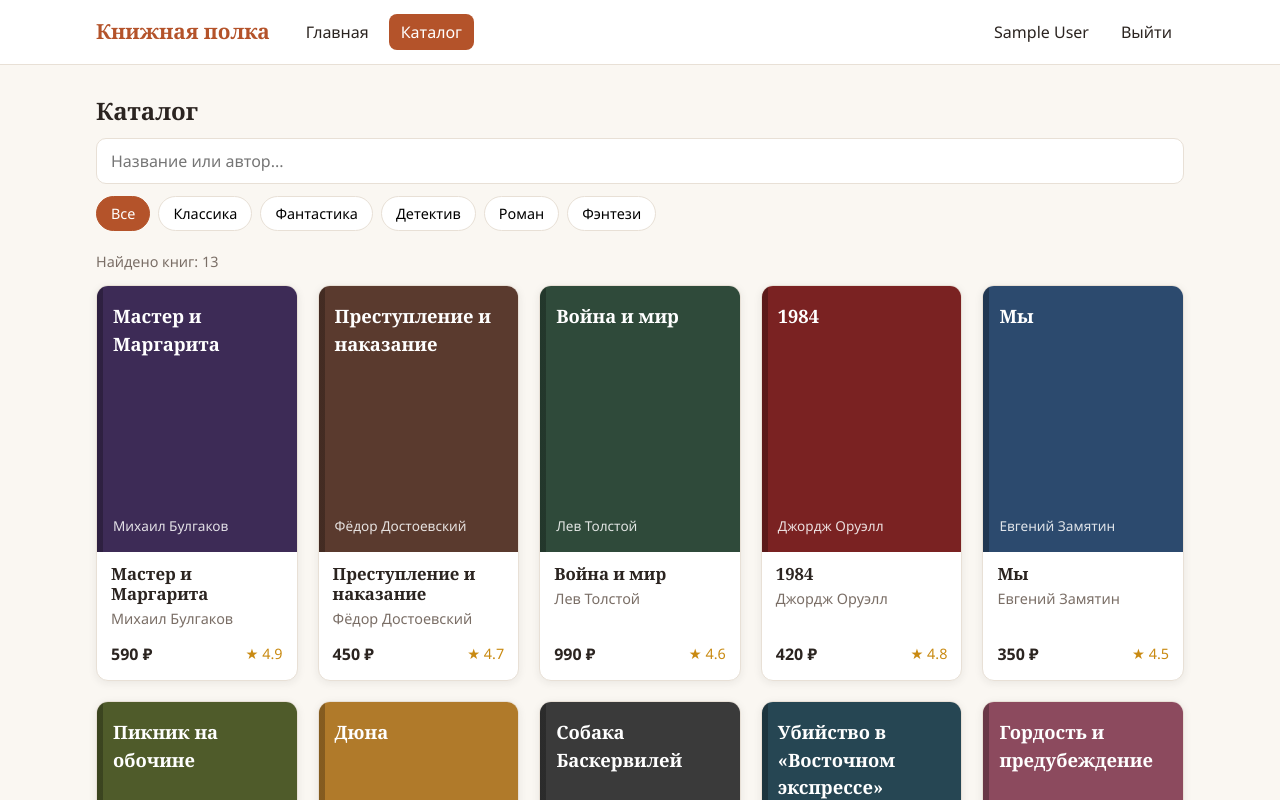
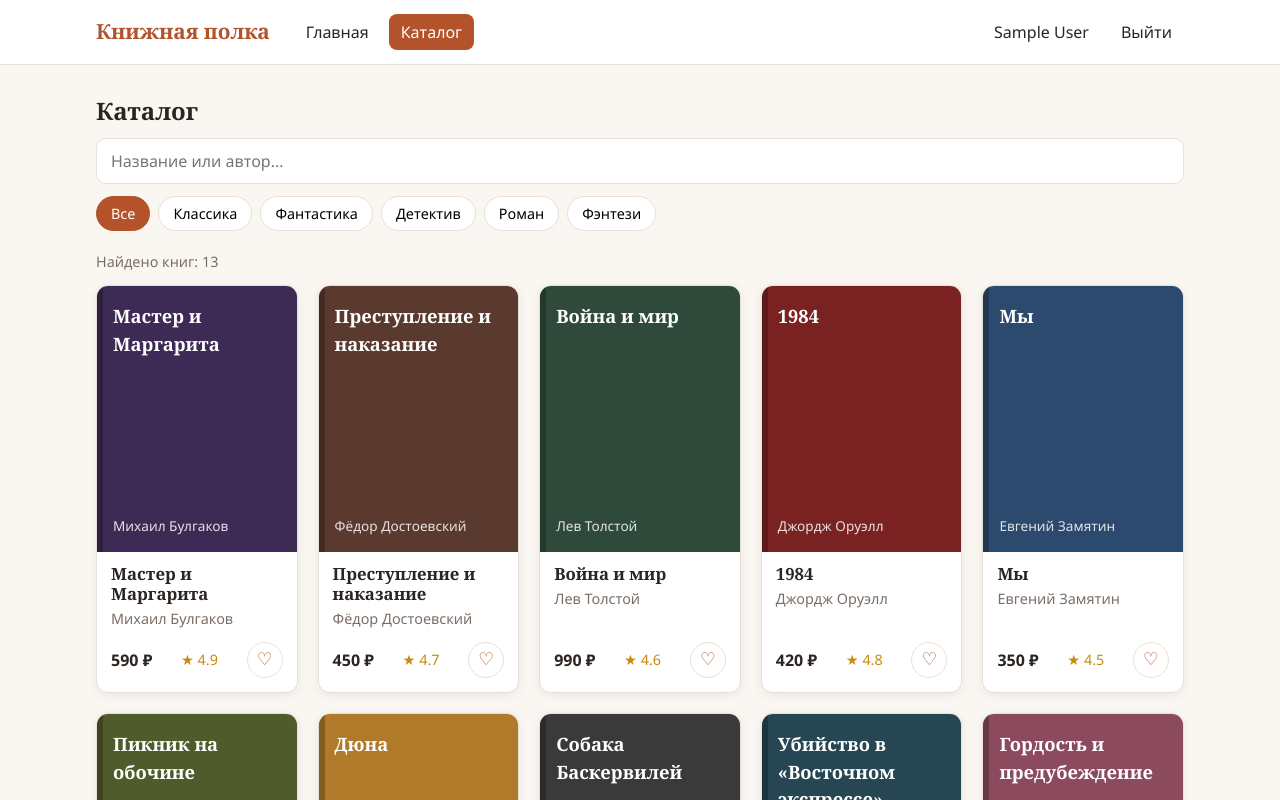
Before and after one commit to refaxD/RKSI_homework, a React (Vite) app: page /catalog in a window 1280 px wide. Shown: the top 800 px of the page. Built offline with nearby package versions, Linux system fonts and the light colour scheme; sample sign-in values are in the browser's storage.

Commit message:
feat: add favorites with nested account route

```diff
--- a/src/App.jsx
+++ b/src/App.jsx
@@ -8,6 +8,7 @@ import Login from "./pages/Login";
 import Register from "./pages/Register";
 import Account from "./pages/Account";
 import Profile from "./pages/Profile";
+import Favorites from "./pages/Favorites";
 import NotFound from "./pages/NotFound";
 
 function App() {
@@ -28,6 +29,7 @@ function App() {
           }
         >
           <Route index element={<Profile />} />
+          <Route path="favorites" element={<Favorites />} />
         </Route>
         <Route path="*" element={<NotFound />} />
       </Route>
--- a/src/components/BookCard.jsx
+++ b/src/components/BookCard.jsx
@@ -1,7 +1,8 @@
 import { Link } from "react-router-dom";
 import BookCover from "./BookCover";
+import FavoriteButton from "./FavoriteButton";
 
-function BookCard({ book }) {
+function BookCard({ book, isFavorite, onToggleFavorite }) {
   return (
     <article className="card">
       <Link to={`/catalog/${book.id}`} className="card__link">
@@ -14,6 +15,9 @@ function BookCard({ book }) {
       <div className="card__footer">
         <span className="card__price">{book.price} ₽</span>
         <span className="card__rating">★ {book.rating}</span>
+        {onToggleFavorite && (
+          <FavoriteButton isActive={isFavorite} onToggle={() => onToggleFavorite(book.id)} />
+        )}
       </div>
     </article>
   );
--- a/src/components/BookList.jsx
+++ b/src/components/BookList.jsx
@@ -1,6 +1,7 @@
 import BookCard from "./BookCard";
 
-function BookList({ books, emptyText = "Ничего не найдено" }) {
+// favorites и onToggleFavorite необязательные: гостю кнопка «в избранное» не показывается
+function BookList({ books, emptyText = "Ничего не найдено", favorites = [], onToggleFavorite }) {
   if (books.length === 0) {
     return <p className="empty">{emptyText}</p>;
   }
@@ -8,7 +9,12 @@ function BookList({ books, emptyText = "Ничего не найдено" }) {
   return (
     <div className="grid">
       {books.map((book) => (
-        <BookCard key={book.id} book={book} />
+        <BookCard
+          key={book.id}
+          book={book}
+          isFavorite={favorites.includes(book.id)}
+          onToggleFavorite={onToggleFavorite}
+        />
       ))}
     </div>
   );
--- /dev/null
+++ b/src/components/FavoriteButton.jsx
@@ -0,0 +1,15 @@
+function FavoriteButton({ isActive, onToggle }) {
+  return (
+    <button
+      type="button"
+      className={isActive ? "fav fav--active" : "fav"}
+      onClick={onToggle}
+      title={isActive ? "Убрать из избранного" : "Добавить в избранное"}
+      aria-pressed={isActive}
+    >
+      {isActive ? "♥" : "♡"}
+    </button>
+  );
+}
+
+export default FavoriteButton;
--- /dev/null
+++ b/src/hooks/useFavorites.js
@@ -0,0 +1,30 @@
+import { useState, useEffect } from "react";
+import { useAuth } from "../context/AuthContext";
+
+function readFavorites(key) {
+  if (!key) {
+    return [];
+  }
+  return JSON.parse(localStorage.getItem(key) || "[]");
+}
+
+// У каждого пользователя свой список избранного, поэтому ключ в localStorage зависит от email
+export function useFavorites() {
+  const { user } = useAuth();
+  const key = user ? `favorites:${user.email}` : null;
+  const [favorites, setFavorites] = useState(() => readFavorites(key));
+
+  useEffect(() => {
+    if (key) {
+      localStorage.setItem(key, JSON.stringify(favorites));
+    }
+  }, [key, favorites]);
+
+  function toggleFavorite(bookId) {
+    setFavorites((prev) =>
+      prev.includes(bookId) ? prev.filter((id) => id !== bookId) : [...prev, bookId],
+    );
+  }
+
+  return { favorites, toggleFavorite };
+}
--- a/src/index.css
+++ b/src/index.css
@@ -531,3 +531,30 @@ img {
 .profile__form {
   max-width: 360px;
 }
+
+.fav {
+  width: 36px;
+  height: 36px;
+  border: 1px solid var(--border);
+  border-radius: 50%;
+  background: var(--surface);
+  color: var(--accent);
+  font-size: 1.1rem;
+  line-height: 1;
+  cursor: pointer;
+  transition: transform 0.15s, background 0.2s;
+}
+
+.fav:hover {
+  transform: scale(1.12);
+}
+
+.fav--active {
+  background: var(--accent);
+  border-color: var(--accent);
+  color: #fff;
+}
+
+.empty .btn {
+  margin-top: 8px;
+}
--- a/src/pages/BookPage.jsx
+++ b/src/pages/BookPage.jsx
@@ -1,6 +1,8 @@
 import { useState, useEffect } from "react";
 import { useParams, useNavigate } from "react-router-dom";
 import { fetchBookById } from "../data/books";
+import { useAuth } from "../context/AuthContext";
+import { useFavorites } from "../hooks/useFavorites";
 import BookCover from "../components/BookCover";
 import Loader from "../components/Loader";
 import Button from "../components/Button";
@@ -8,6 +10,8 @@ import Button from "../components/Button";
 function BookPage() {
   const { id } = useParams();
   const navigate = useNavigate();
+  const { user } = useAuth();
+  const { favorites, toggleFavorite } = useFavorites();
   const [book, setBook] = useState(null);
   const [isLoading, setIsLoading] = useState(true);
 
@@ -61,6 +65,13 @@ function BookPage() {
         <p className="book__price">{book.price} ₽</p>
 
         <div className="book__actions">
+          {user ? (
+            <Button onClick={() => toggleFavorite(book.id)}>
+              {favorites.includes(book.id) ? "♥ В избранном" : "♡ В избранное"}
+            </Button>
+          ) : (
+            <Button to="/login">Войдите, чтобы добавить в избранное</Button>
+          )}
           <Button variant="outline" onClick={() => navigate("/catalog")}>
             ← Назад в каталог
           </Button>
--- a/src/pages/Catalog.jsx
+++ b/src/pages/Catalog.jsx
@@ -1,5 +1,7 @@
 import { useState, useEffect } from "react";
 import { fetchBooks, genres } from "../data/books";
+import { useAuth } from "../context/AuthContext";
+import { useFavorites } from "../hooks/useFavorites";
 import BookList from "../components/BookList";
 import Loader from "../components/Loader";
 import SearchBar from "../components/SearchBar";
@@ -10,6 +12,8 @@ function Catalog() {
   const [isLoading, setIsLoading] = useState(true);
   const [query, setQuery] = useState("");
   const [genre, setGenre] = useState("Все");
+  const { user } = useAuth();
+  const { favorites, toggleFavorite } = useFavorites();
 
   useEffect(() => {
     // Флаг нужен, чтобы не обновлять состояние, если страницу уже закрыли до окончания загрузки
@@ -50,7 +54,12 @@ function Catalog() {
       ) : (
         <>
           <p className="found">Найдено книг: {visibleBooks.length}</p>
-          <BookList books={visibleBooks} emptyText="По вашему запросу ничего не найдено" />
+          <BookList
+            books={visibleBooks}
+            emptyText="По вашему запросу ничего не найдено"
+            favorites={favorites}
+            onToggleFavorite={user ? toggleFavorite : undefined}
+          />
         </>
       )}
     </section>
--- /dev/null
+++ b/src/pages/Favorites.jsx
@@ -0,0 +1,26 @@
+import { books } from "../data/books";
+import { useFavorites } from "../hooks/useFavorites";
+import BookList from "../components/BookList";
+import Button from "../components/Button";
+
+function Favorites() {
+  const { favorites, toggleFavorite } = useFavorites();
+  const favoriteBooks = books.filter((book) => favorites.includes(book.id));
+
+  return (
+    <div>
+      <h1>Избранное</h1>
+
+      {favoriteBooks.length === 0 ? (
+        <div className="empty">
+          <p>Вы пока ничего не добавили в избранное.</p>
+          <Button to="/catalog">Перейти в каталог</Button>
+        </div>
+      ) : (
+        <BookList books={favoriteBooks} favorites={favorites} onToggleFavorite={toggleFavorite} />
+      )}
+    </div>
+  );
+}
+
+export default Favorites;
--- a/src/pages/Home.jsx
+++ b/src/pages/Home.jsx
@@ -1,8 +1,12 @@
 import { books } from "../data/books";
+import { useAuth } from "../context/AuthContext";
+import { useFavorites } from "../hooks/useFavorites";
 import BookList from "../components/BookList";
 import Button from "../components/Button";
 
 function Home() {
+  const { user } = useAuth();
+  const { favorites, toggleFavorite } = useFavorites();
   const popularBooks = [...books].sort((a, b) => b.rating - a.rating).slice(0, 4);
 
   return (
@@ -17,7 +21,11 @@ function Home() {
       </div>
 
       <h2>Самые популярные</h2>
-      <BookList books={popularBooks} />
+      <BookList
+        books={popularBooks}
+        favorites={favorites}
+        onToggleFavorite={user ? toggleFavorite : undefined}
+      />
     </section>
   );
 }
```
